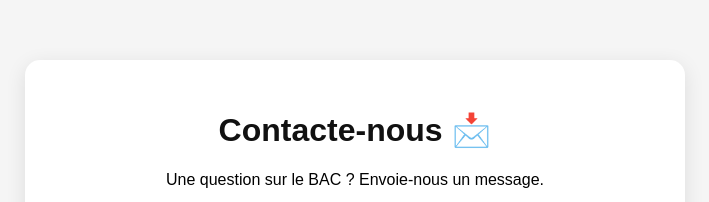
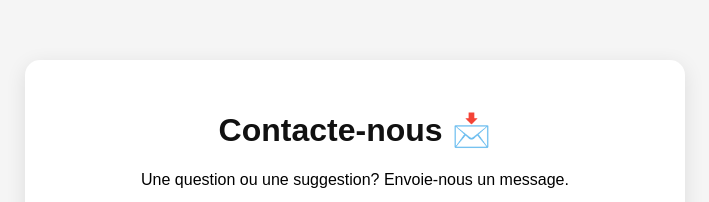
Before and after one commit to yveslarson-dev13/site-bac, a website: page frontend/contact.html in a window 1280 px wide. Shown: the top 202 px of the page, without its empty margins (285-994 px from the left). Drawn offline with Linux system fonts and the light colour scheme.

Commit message:
Update contact message in contact.html

```diff
--- a/frontend/contact.html
+++ b/frontend/contact.html
@@ -18,7 +18,7 @@ button{width:100%;padding:14px;background:#111;color:#fff;border:none;border-rad
 <body>
 <div class="container">
 <h1>Contacte-nous 📩</h1>
-<p style="text-align:center">Une question sur le BAC ? Envoie-nous un message.</p>
+<p style="text-align:center">Une question ou une suggestion? Envoie-nous un message.</p>
 
 <form name="contact" method="POST" data-netlify="true">
 <input type="text" name="nom" placeholder="Ton nom" required>
```
